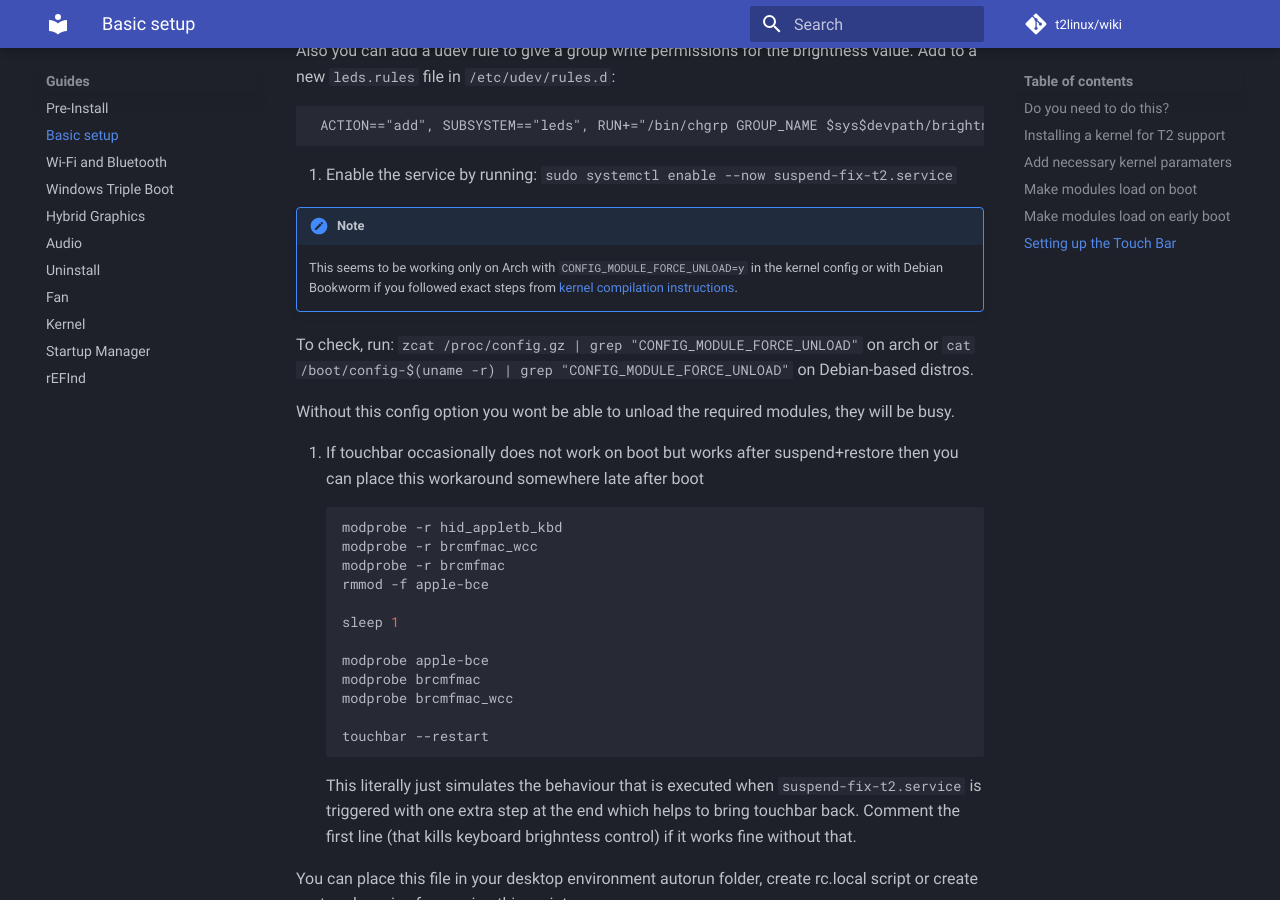
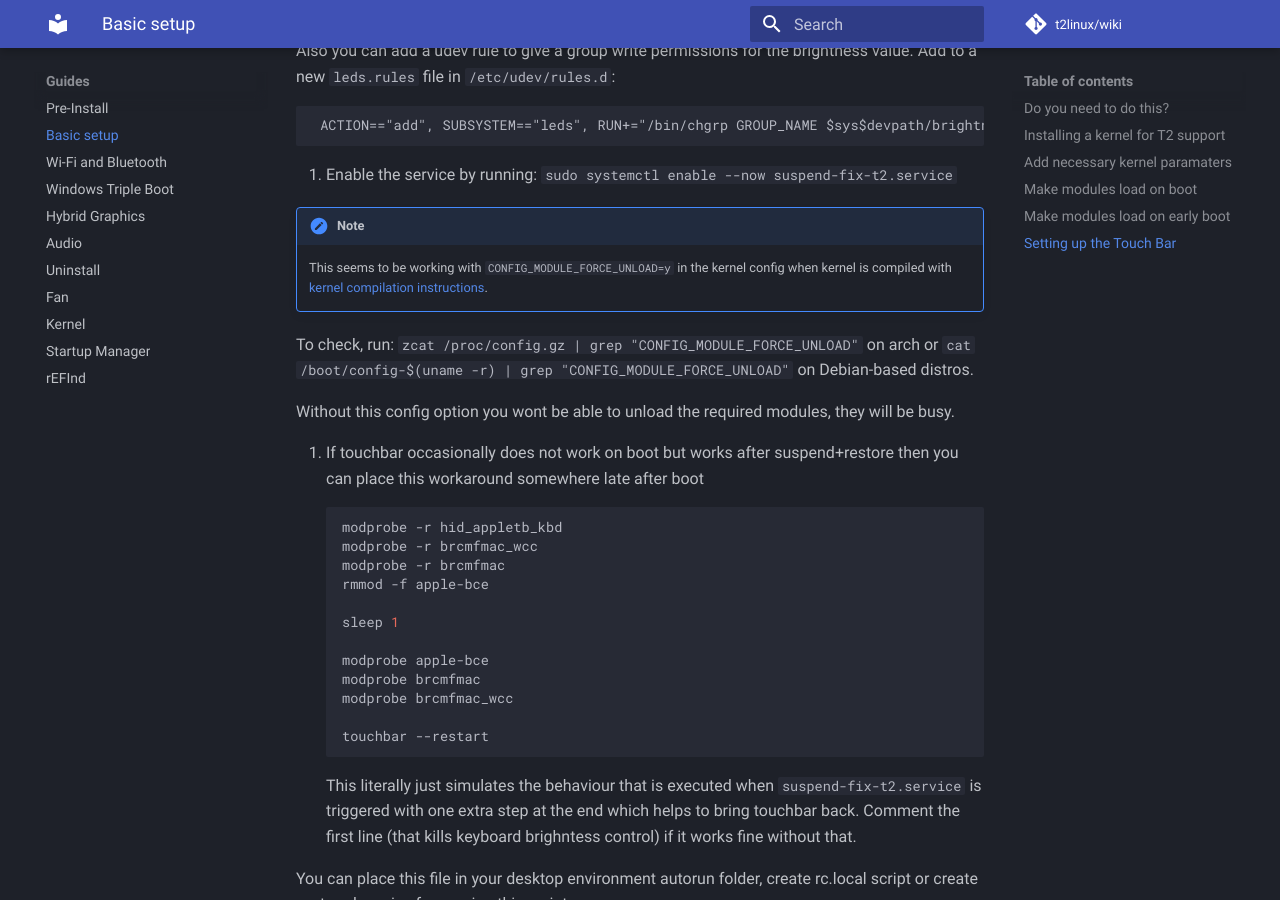
Before and after one commit to t2linux/wiki, an MkDocs documentation site: the page built from docs/guides/postinstall.md, in a window 1280 px wide and 900 px high, scrolled down 6120 px. Built offline with MkDocs 1.6.1 and Material for MkDocs 9.7.7, drawn with Linux system fonts in a browser that asks for light colours; comment, search, counter and statistics services are not loaded.

Commit message:
Update postinstall.md
rewrote note

```diff
--- a/docs/guides/postinstall.md
+++ b/docs/guides/postinstall.md
@@ -237,7 +237,7 @@ Also you can add a udev rule to give a group write permissions for the brightnes
 5. Enable the service by running: `sudo systemctl enable --now suspend-fix-t2.service`
 
 !!! note
-    This seems to be working only on Arch with `CONFIG_MODULE_FORCE_UNLOAD=y` in the kernel config or with Debian Bookworm if you followed exact steps from [kernel compilation instructions](https://wiki.t2linux.org/guides/kernel/).
+    This seems to be working with `CONFIG_MODULE_FORCE_UNLOAD=y` in the kernel config when kernel is compiled with [kernel compilation instructions](https://wiki.t2linux.org/guides/kernel/).
 
 To check, run:
 `zcat /proc/config.gz | grep "CONFIG_MODULE_FORCE_UNLOAD"` on arch
```
